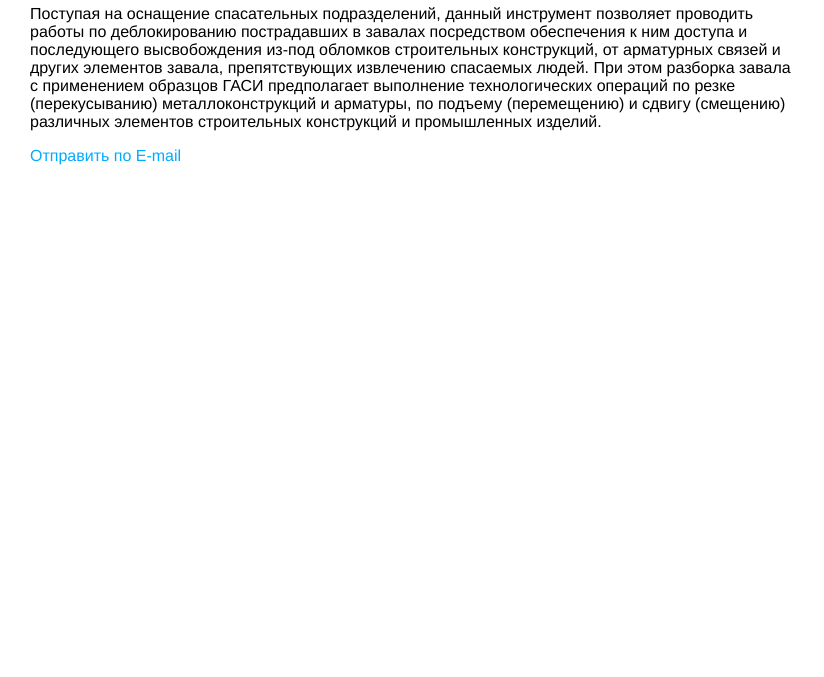
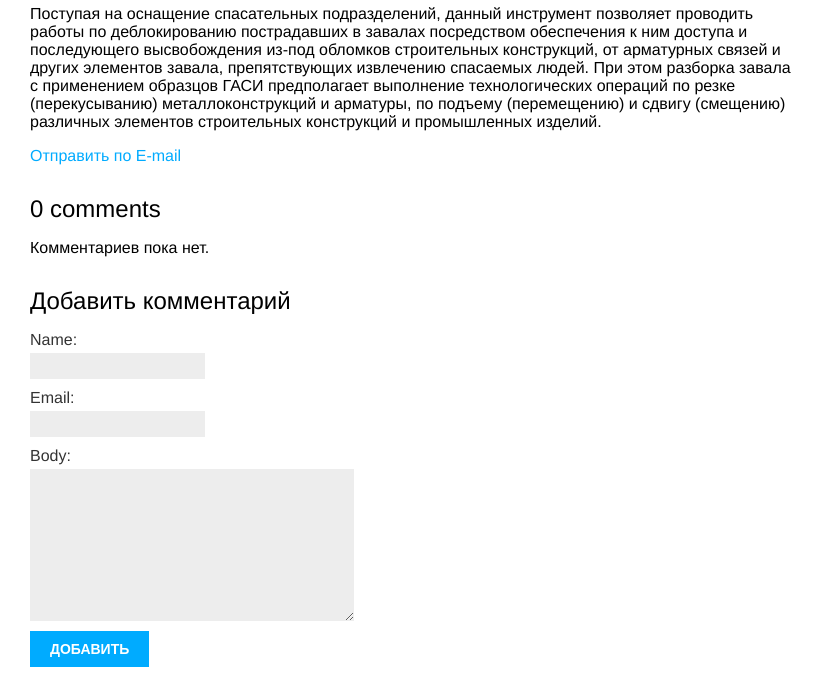
Before and after one commit to Alex-Wo/Blog, a Django app: a page that uses mysite/blog/templates/post/detail.html in a window 1280 px wide. Shown: the part 193-870 px from the top of the page, without its empty margins (0-824 px from the left). Before the commit the page ends 358 px from the top, so only its background shows below. Run offline with Django 4.2, Linux system fonts and the light colour scheme; data comes from the database, SQL or seed files in the repository; both versions use the stored data as it was after the commit.

Commit message:
Добавлен обработчик и форма комментариев

```diff
--- a/mysite/blog/forms.py
+++ b/mysite/blog/forms.py
@@ -1,9 +1,23 @@
 from django import forms
+from .models import Comment
 
 
-# Форма для отправки статьи на email, на основе встроенной в Django подсистемы форм. Класс формы, унаследованный от Form.
 class EmailPostForm(forms.Form):
+    """
+        Форма для отправки статьи на email, на основе встроенной в Django подсистемы форм. Класс формы, унаследованный
+        от Form.
+    """
     name = forms.CharField(max_length=25)
     email = forms.EmailField()
     to = forms.EmailField()
     comments = forms.CharField(required=False, widget=forms.Textarea)
+
+
+class CommentForm(forms.ModelForm):
+    """
+        Форма, позволяющая пользователям оставлять комментарии.
+    """
+
+    class Meta:
+        model = Comment
+        fields = ('name', 'email', 'body')  # Поля, доступные пользователям
--- a/mysite/blog/templates/post/detail.html
+++ b/mysite/blog/templates/post/detail.html
@@ -1,4 +1,4 @@
-<!--Отображение содержимого статьи-->
+<!-- Отображение содержимого статьи -->
 
 {% extends "blog/base.html" %}
 {% block title %}{{ post.title }}{% endblock %}
@@ -9,4 +9,30 @@
 <p>
     <a href="{% url 'blog:post_share' post.id %}">Отправить по E-mail</a>
 </p>
+{% with comments.count as total_comments %}  <!-- Выполняя 'comments.count()', мы используем Django ORM в шаблоне -->
+    <h2>{{ total_comments }} comment{{ total_comments|pluralize }}</h2>
+{% endwith %}
+<!-- Добавляем список комментариев -->
+{% for comment in comments %}
+    <div class="comment">
+        <p class="info">
+            Комментарий {{ forloop.counter }} от {{ comment.name }}
+            {{ comment.created }}
+        </p>
+        {{ comment.body|linebreaks }}
+    </div>
+{% empty %}
+    <p>Комментариев пока нет.</p>
+{% endfor %}
+<!-- Фрагмент, отображающий форму или сообщение об успешно созданном комментарии -->
+{% if new_comment %}
+    <h2>Ваш комментарий добавлен!</h2>
+{% else %}
+    <h2>Добавить комментарий</h2>
+    <form action="." method="post">
+        {{ comment_form.as_p }}
+        {% csrf_token %}
+        <p><input type="submit" value="Добавить"></p>
+    </form>
+{% endif %}
 {% endblock %}
--- a/mysite/blog/views.py
+++ b/mysite/blog/views.py
@@ -1,9 +1,9 @@
 # Вся логика приложения описывается здесь. Каждый обработчик получает HTTP-запрос, обрабатывает его и получает ответ.
 from django.core.mail import send_mail
 from django.shortcuts import render, get_object_or_404
-from .models import Post
 from django.core.paginator import Paginator, EmptyPage, PageNotAnInteger
-from .forms import EmailPostForm
+from .models import Post, Comment
+from .forms import EmailPostForm, CommentForm
 
 
 def post_share(request, post_id):
@@ -74,4 +74,16 @@ def post_detail(request, year, month, day, post):
     """
     post = get_object_or_404(Post, slug=post, status='published', publish__year=year, publish__month=month,
                              publish__day=day)
-    return render(request, 'post/detail.html', {'post': post})
+    # Дорабатываем обработчик страницы статьи, для отображения формы и сохранения комментариев
+    comments = post.comments.filter(active=True)  # Список активных комментариев для этой статьи
+    new_comment = None
+    if request.method == 'POST':
+        comment_form = CommentForm(data=request.POST)  # Пользователь отправил комментарий
+        if comment_form.is_valid():
+            new_comment = comment_form.save(commit=False)  # Создаём комментарий, но пока не сохраняем в базе данных
+            new_comment.post = post  # Привязываем комментарий к текущей статье
+            new_comment.save()  # Сохраняем комментарий в базе данных
+    else:
+        comment_form = CommentForm()
+    return render(request, 'post/detail.html',
+                  {'post': post, 'comments': comments, 'new_comment': new_comment, 'comment_form': comment_form})
```
Also changed, not shown: mysite/db.sqlite3.
